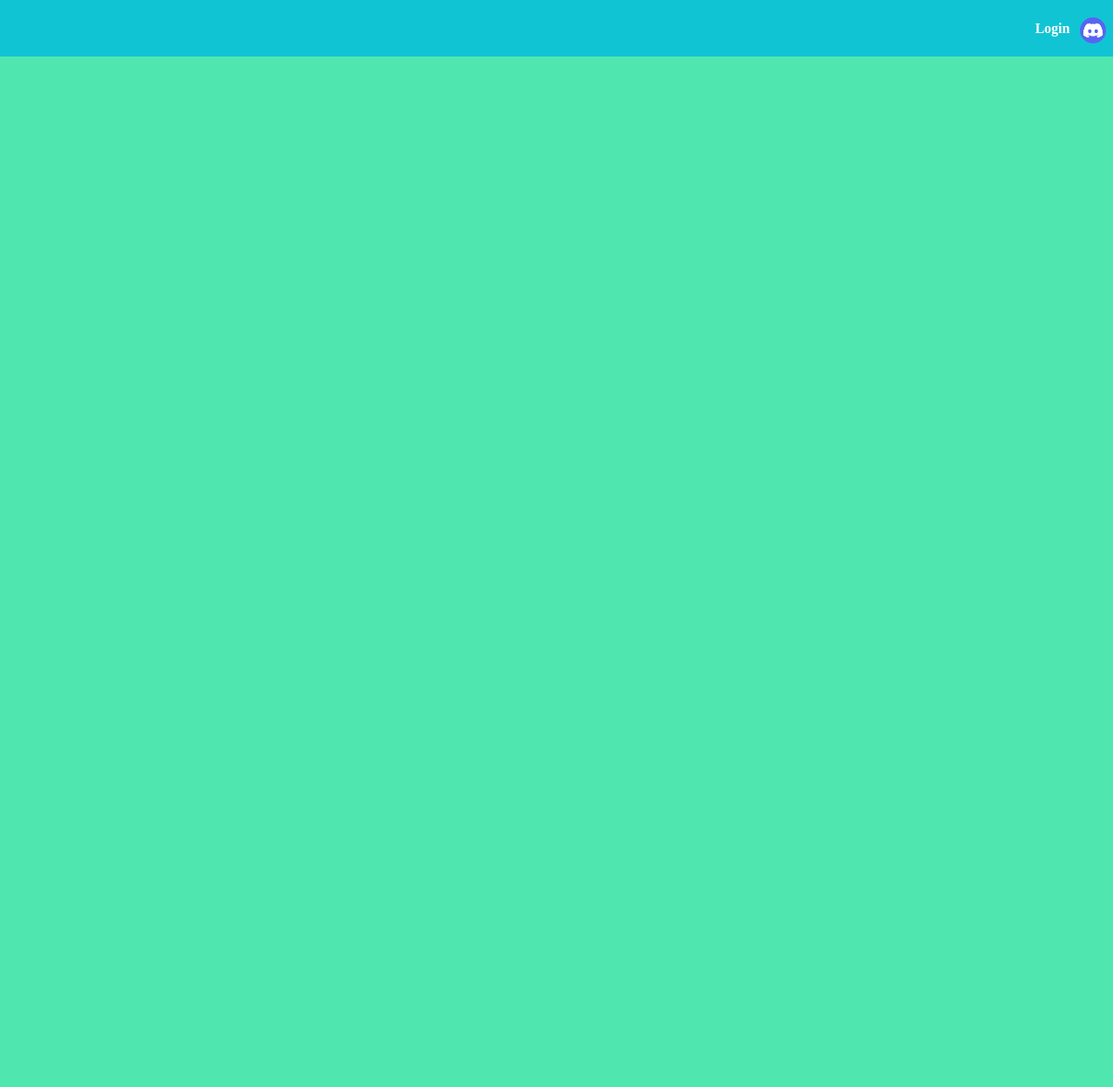
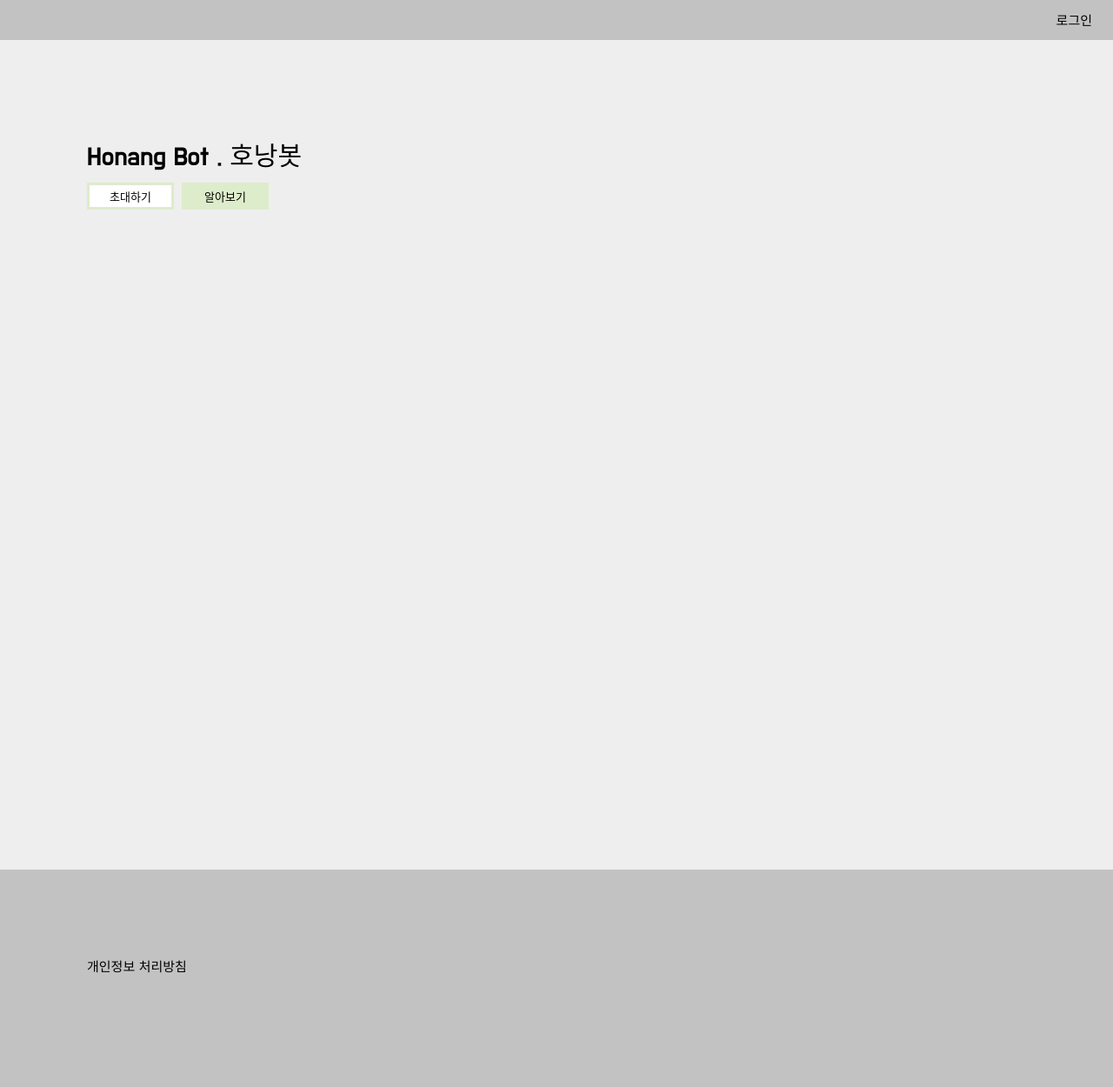
Before and after one commit to HanLuca/HonangSite, a Flask app: page / in a window 1280 px wide. Shown: the whole page at 87% size. Before the commit the page ends 65 px from the top, so only its background shows below. Run offline with Flask 2, Linux system fonts and the light colour scheme.

Commit message:
Version 0.02.0

```diff
--- a/main.py
+++ b/main.py
@@ -44,10 +44,12 @@ def profile():
 
 @app.route("/oauth/callback")
 def callback():
-    code = request.args["code"]
-    access_token = client.oauth.get_access_token(code, REDIRECT_URI).access_token
-    session["token"] = access_token
-    return redirect("/")
+    try: code = request.args["code"]
+    except: return redirect("/")
+    else:
+        access_token = client.oauth.get_access_token(code, REDIRECT_URI).access_token
+        session["token"] = access_token
+        return redirect("/")
 
 @app.route("/logout")
 def logout():
--- a/static/css/home.css
+++ b/static/css/home.css
@@ -1,45 +1,66 @@
+/* Font */
+@import url('https://fonts.googleapis.com/css2?family=Do+Hyeon&display=swap');
+
+/* Body */
 body {
-    background-color: #4FE7AF ;
+    background-color: #EEEEEE;
+    font-family: 'Do Hyeon', sans-serif;
     margin: 0;
-
-    color: white;
-    font-weight: bold;
 
     user-select: none; /* Drag Ban - user-select: text;*/
 }
 
 a, a:link, a:visited, a:active, a:hover {
     text-decoration:none;
-    color: white;
+    color: currentColor;
 }
 
-/* Routes */
-.topStateBar {
-    background-color: #11C4D4;
-    color: white;
-    width: 100%; height: 65px;
+/* Header */
+header {
+    position: fixed; z-index: 0;
+    top: 0; left: 0; right: 0;
+
+    height: 30px; padding: 0.5rem 1.5rem; /* rem = 16px * 10 */
+    color: black; background-color: #C2C2C2;
+
+    display: flex; justify-content: space-between;
+    align-items: center; font-size: 15px;
 }
 
-.topLogin {
-    color: white;
+header img {
+    width: 2rem; height: 2rem;
+    border-radius: 50%;
 
-    position: absolute;
-    top: 3%; left: 93%;
+    margin-top: 5px;
 }
 
-.topProfileImg {
-    width: 30px; height: 30px;
-    border-radius: 50%;
+/* Content */
+content {
+    position: absolute; z-index: -1;
+    top: 55px; left: 0; right: 0;
 
-    position: absolute;
-    top: 2.5%; left: 97%;
+    height: 50px; padding: 100px; /* rem = 16px * 10 */
+    color: black; background-color: #EEEEEE;
+
+    /* display: flex; justify-content: center; */
+    align-items: center; font-size: 30px;
 }
 
-/* Login Successed */
-.profileImg {
-    width: 30px; height: 30px;
-    border-radius: 50%;
+content a img {
+    position: relative;
+    top: 10px; left: 0; right: 0;
 
+    align-items: center;
+}
+
+/* Footer */
+footer {
     position: absolute;
-    top: 2.5%; left: 97%;
+    top: 1000px; left: 0; right: 0;
+
+    height: 50px; padding: 100px; /* rem = 16px * 10 */
+    color: black; background-color: #C2C2C2;
+
+    /* display: flex; justify-content: center; */
+    align-items: center; font-size: 15px;
 }
--- a/static/css/userInfo.css
+++ b/static/css/userInfo.css
@@ -1,5 +1,5 @@
 body {
-    background-color: #4FE7AF;
+    background-color: #EEEEEE;
 
     color: white;
     font-weight: bold;
--- a/templates/home.html
+++ b/templates/home.html
@@ -11,21 +11,35 @@
 </head>
 <body>
 
+    <header>
+        <h1></h1>
+        {% if current_user %}
+            <nav>
+                <a href="/profile" >
+                    <img src="{{ current_user.avatar_url }}">
+                </a>
+            </nav>
 
-    {% if current_user %}
-    <div class="topStateBar">
-        <a href="/profile">
-            <img class="profileImg" src="{{ current_user.avatar_url }}">
-        </a>
-    </div>
+        {% else %}
+            <nav>
+                <a href="{{ oauth_uri }}">로그인</a>
+            </nav>
 
-    {% else %}
-    <div class="topStateBar">
-        <img class="topProfileImg" src="{{ url_for('static', filename='image/Discord.png') }}">
-        <a class="topLogin" href="{{ oauth_uri }}">Login</a>
-    </div>
+        {% endif %}
+    </header>
 
-    {% endif %}
+    <content>
+        Honang Bot . 호낭봇 <br>
+        <a><img src="{{ url_for('static', filename='image/home/buttonInvite.svg') }}"></a>
+        <a><img src="{{ url_for('static', filename='image/home/buttonKnow.svg') }}"></a> <br>
+
+    </content>
+
+    <footer>
+        <a href="#">개인정보 처리방침</a>
+        <a></a>
+
+    </footer>
 
 </body>
 </html>
```
Also changed, not shown: static/image/home/buttonInvite.svg (added), static/image/home/buttonKnow.svg (added), static/image/home/circle.svg (added).
